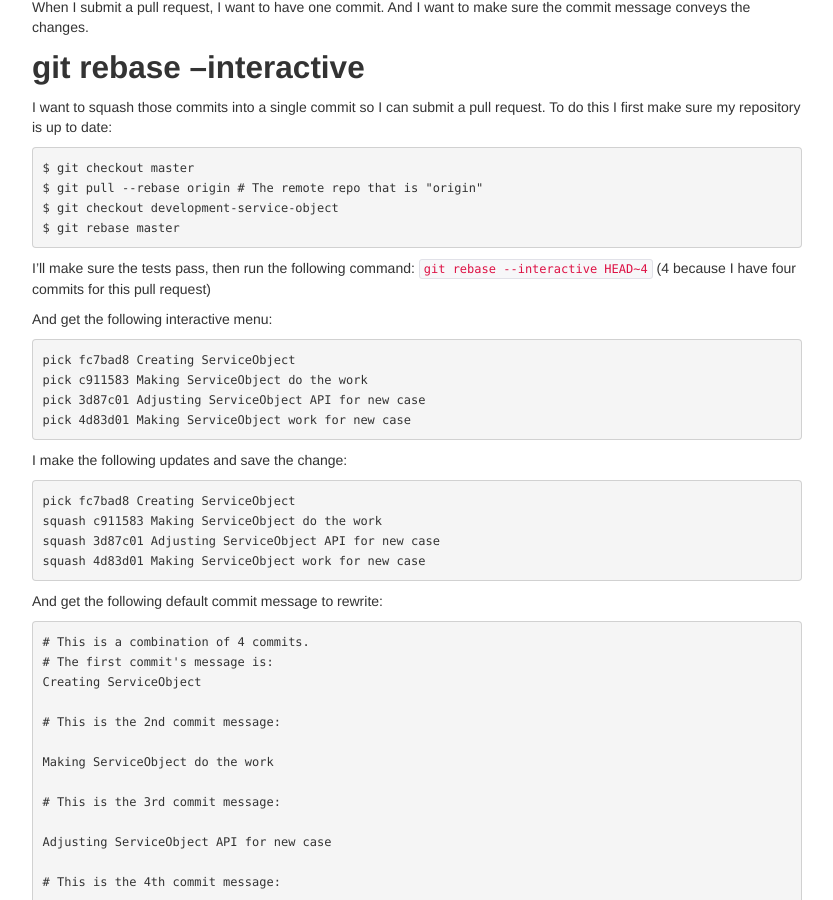
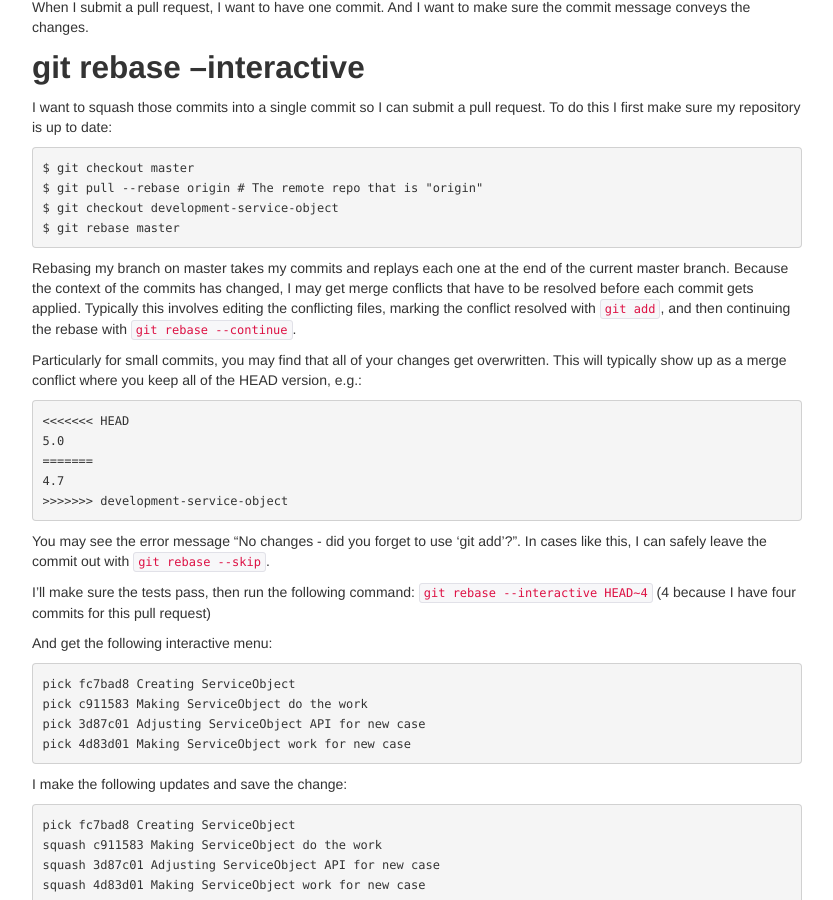
Before and after one commit to terrellt/ndlib.github.io, a Jekyll site: the page built from _posts/2013-05-30-one-commit-per-pull-request.md, in a window 1280 px wide and 900 px high, scrolled down 726 px. Shown: the whole window, without its empty margins (223-1056 px from the left). Built offline with Jekyll 4.4.1, drawn with Linux system fonts in a browser that asks for light colours; Markdown is read by kramdown in place of the engine named in the settings.

Commit message:
Adding rebasing description

```diff
--- a/_posts/2013-05-30-one-commit-per-pull-request.md
+++ b/_posts/2013-05-30-one-commit-per-pull-request.md
@@ -51,6 +51,18 @@ To do this I first make sure my repository is up to date:
     $ git pull --rebase origin # The remote repo that is "origin"
     $ git checkout development-service-object
     $ git rebase master
+
+Rebasing my branch on master takes my commits and replays each one at the end of the current master branch.  Because the context of the commits has changed, I may get merge conflicts that have to be resolved before each commit gets applied.  Typically this involves editing the conflicting files, marking the conflict resolved with `git add`, and then continuing the rebase with `git rebase --continue`.
+
+Particularly for small commits, you may find that all of your changes get overwritten.  This will typically show up as a merge conflict where you keep all of the HEAD version, e.g.:
+
+    <<<<<<< HEAD
+    5.0
+    =======
+    4.7
+    >>>>>>> development-service-object
+
+You may see the error message "No changes - did you forget to use 'git add'?".  In cases like this, I can safely leave the commit out with `git rebase --skip`.
 
 I'll make sure the tests pass, then run the following command: `git rebase --interactive HEAD~4` (4 because I have four commits for this pull request)
 
```
